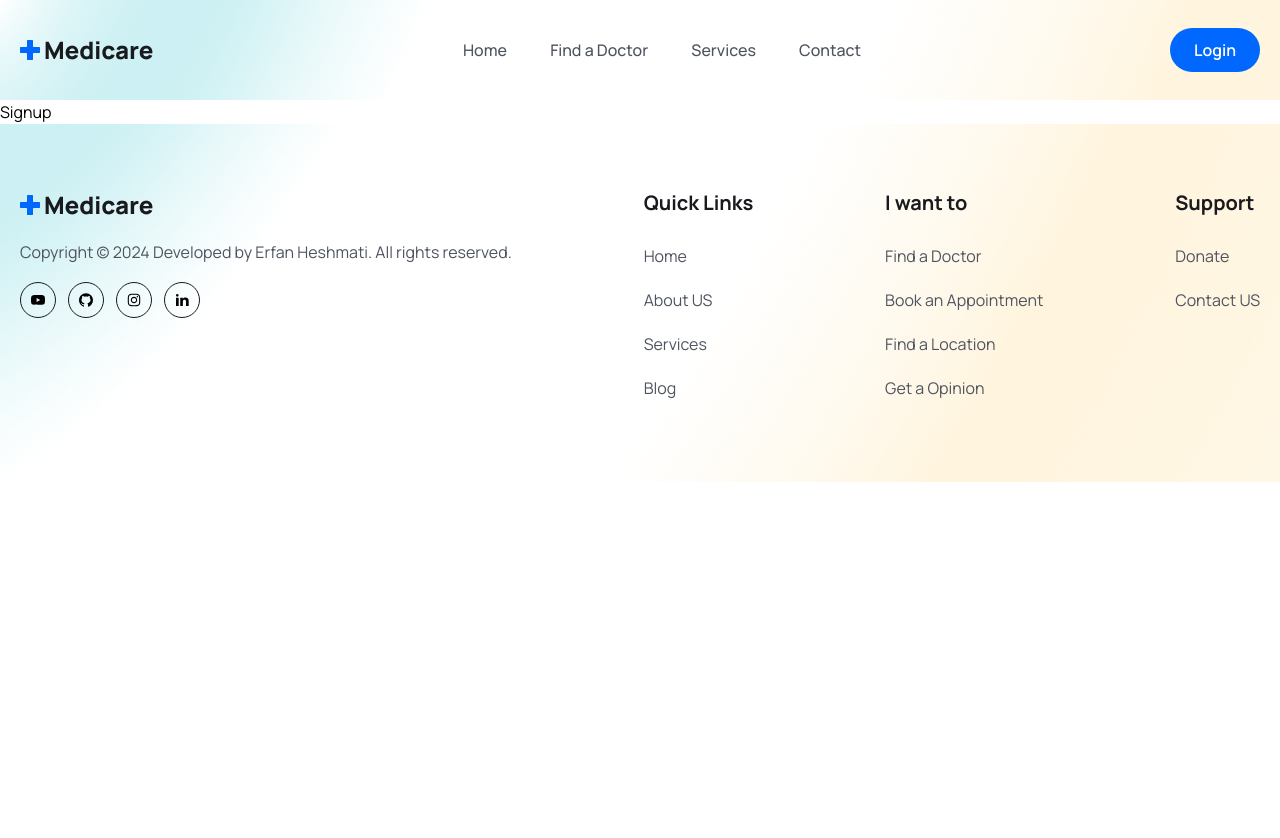
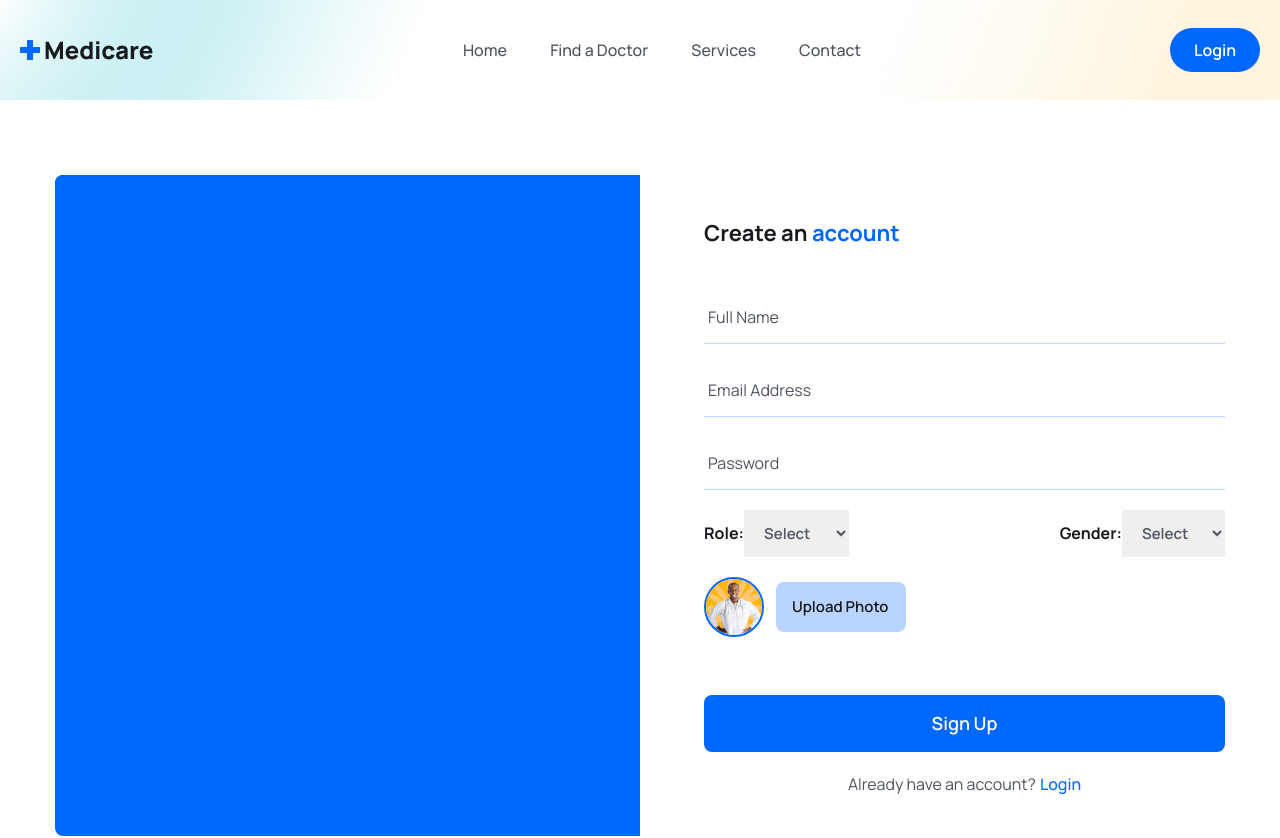
Before and after one commit to erfanheshmati/mern-medicare, a React (Vite) app in the folder frontend/: page /register in a window 1280 px wide. Shown: the top 838 px of the page. Before the commit the page ends 800 px from the top, so only its background shows below. Built offline with nearby package versions, Linux system fonts and the light colour scheme.

Commit message:
signup page ui design

```diff
--- a/frontend/src/pages/Signup.jsx
+++ b/frontend/src/pages/Signup.jsx
@@ -1,8 +1,140 @@
+import signupImg from "../assets/images/signup.gif"
+import avatar from "../assets/images/doctor-img01.png"
+import { Link } from "react-router-dom"
+import { useState } from "react"
 
 export default function Signup() {
+
+    const [selectedFile, setSelectedFile] = useState(null)
+    const [previewURL, setPreviewURL] = useState("")
+
+    const [formData, setFormData] = useState({ name: "", email: "", password: "", role: "", gender: "", photo: selectedFile })
+
+    const handleInputChange = (e) => {
+        setFormData({ ...formData, [e.target.name]: e.target.value })
+    }
+
+    const handleFileInputChange = async (e) => {
+        const file = e.target.files[0]
+        // we will use cloudinary to upload image later
+    }
+
+    const handleSubmit = async (e) => {
+        e.preventDefault()
+    }
+
     return (
-        <div>
-            Signup
-        </div>
+        <section className="px-5 xl:px-0">
+            <div className="max-w-[1170px] mx-auto">
+                <div className="grid grid-cols-1 lg:grid-cols-2">
+                    {/* Image */}
+                    <div className="hidden lg:block bg-primaryColor rounded-l-lg">
+                        <figure className="rounded-l-lg">
+                            <img src={signupImg} alt="" className="w-full rounded-l-lg" />
+                        </figure>
+                    </div>
+                    {/* Form */}
+                    <div className="rounded-l-lg lg:pl-16 py-10">
+                        <h3 className="text-headingColor text-[22px] leading-9 font-bold mb-10">
+                            Create an
+                            <span className="text-primaryColor"> account</span>
+                        </h3>
+                        <form onSubmit={handleSubmit}>
+                            <div className="mb-5">
+                                <input
+                                    type="text"
+                                    name="name"
+                                    placeholder="Full Name"
+                                    value={formData.name}
+                                    onChange={handleInputChange}
+                                    className="w-full px-1 py-3 border-b border-solid border-[#0066ff40] focus:outline-none focus:border-b-primaryColor text-[16px] leading-7 text-headingColor placeholder:text-textColor"
+                                    required
+                                />
+                            </div>
+                            <div className="mb-5">
+                                <input
+                                    type="email"
+                                    name="email"
+                                    placeholder="Email Address"
+                                    value={formData.email}
+                                    onChange={handleInputChange}
+                                    className="w-full px-1 py-3 border-b border-solid border-[#0066ff40] focus:outline-none focus:border-b-primaryColor text-[16px] leading-7 text-headingColor placeholder:text-textColor"
+                                    required
+                                />
+                            </div>
+                            <div className="mb-5">
+                                <input
+                                    type="password"
+                                    name="password"
+                                    placeholder="Password"
+                                    value={formData.password}
+                                    onChange={handleInputChange}
+                                    className="w-full px-1 py-3 border-b border-solid border-[#0066ff40] focus:outline-none focus:border-b-primaryColor text-[16px] leading-7 text-headingColor placeholder:text-textColor"
+                                    required
+                                />
+                            </div>
+                            <div className="mb-5 flex items-center justify-between">
+                                <label className="text-headingColor font-bold text-[16px] leading-7">
+                                    Role:
+                                    <select
+                                        name="role"
+                                        value={formData.role}
+                                        onChange={handleInputChange}
+                                        className="text-textColor font-semibold text-[15px] leading-7 px-4 py-3 focus:outline-none"
+                                    >
+                                        <option value="">Select</option>
+                                        <option value="patient">Patient</option>
+                                        <option value="doctor">Doctor</option>
+                                    </select>
+                                </label>
+                                <label className="text-headingColor font-bold text-[16px] leading-7">
+                                    Gender:
+                                    <select
+                                        name="gender"
+                                        value={formData.gender}
+                                        onChange={handleInputChange}
+                                        className="text-textColor font-semibold text-[15px] leading-7 px-4 py-3 focus:outline-none"
+                                    >
+                                        <option value="">Select</option>
+                                        <option value="male">Male</option>
+                                        <option value="female">Female</option>
+                                        <option value="other">Other</option>
+                                    </select>
+                                </label>
+                            </div>
+                            <div className="mb-5 flex items-center gap-3">
+                                <figure className="w-[60px] h-[60px] rounded-full border-2 border-solid border-primaryColor flex items-center justify-center">
+                                    <img src={avatar} alt="" className="w-full rounded-full" />
+                                </figure>
+                                <div className="relative w-[130px] h-[50px]">
+                                    <input
+                                        type="file"
+                                        name="photo"
+                                        id="customFile"
+                                        accept=".jpg, .jpeg, .png"
+                                        onChange={handleFileInputChange}
+                                        className="absolute top-0 left-0 w-full h-full opacity-0 cursor-pointer"
+                                    />
+                                    <label
+                                        htmlFor="customFile"
+                                        className="absolute top-0 left-0 w-full h-full flex items-center px-4 py-[0.375rem] text-[15px] leading-6 overflow-hidden bg-[#0066ff46] text-headingColor font-semibold rounded-lg truncate cursor-pointer">
+                                        Upload Photo
+                                    </label>
+                                </div>
+                            </div>
+                            <div>
+                                <button type="submit" className="btn w-full rounded-lg text-[18px]">
+                                    Sign Up
+                                </button>
+                            </div>
+                            <p className="mt-5 text-textColor text-center">
+                                Already have an account?
+                                <Link to="/login" className="text-primaryColor font-medium ml-1">Login</Link>
+                            </p>
+                        </form>
+                    </div>
+                </div>
+            </div>
+        </section>
     )
 }
```
